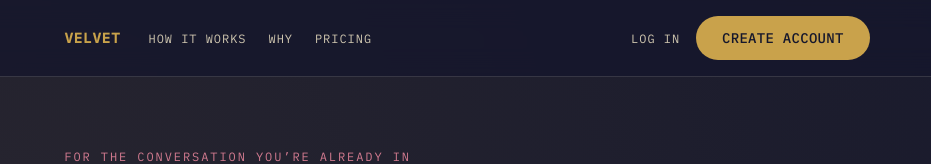
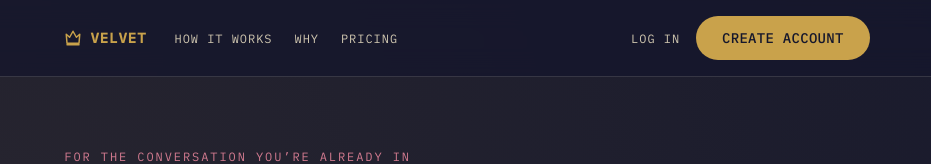
Before and after one commit to lisa6789025-spec/velvet, a Next.js app: page / in a window 1280 px wide. Shown: the top 164 px of the page, without its empty margins (173-1104 px from the left). Built offline with nearby package versions, Linux system fonts and the light colour scheme; no server answers.

Commit message:
Add unique SVG logo icon to nav brand and footer

```diff
--- a/app/layout.tsx
+++ b/app/layout.tsx
@@ -20,7 +20,7 @@ export default function RootLayout({ children }: { children: React.ReactNode })
       <body>
         <header className="site-nav">
           <nav className="nav-inner wrap">
-            <a href="/" className="brand">Velvet</a>
+            <a href="/" className="brand" style={{ display: "inline-flex", alignItems: "center", gap: 8 }}><svg viewBox="0 0 24 24" width="18" height="18" fill="none" stroke="currentColor" strokeWidth="2" strokeLinecap="round" strokeLinejoin="round" aria-hidden="true"><path d="M4 19L3 7l4.5 4L12 3l4.5 8L21 7l-1 12z"/><path d="M4 21h16"/></svg>Velvet</a>
             <div className="nav-links">
               <a href="/#how">How it works</a>
               <a href="/#features">Why</a>
@@ -36,7 +36,7 @@ export default function RootLayout({ children }: { children: React.ReactNode })
 
         <footer className="site-footer">
           <div className="wrap footer-inner">
-            <span className="footer-brand">Velvet</span>
+            <span className="footer-brand" style={{ display: "inline-flex", alignItems: "center", gap: 7 }}><svg viewBox="0 0 24 24" width="15" height="15" fill="none" stroke="currentColor" strokeWidth="2" strokeLinecap="round" strokeLinejoin="round" aria-hidden="true"><path d="M4 19L3 7l4.5 4L12 3l4.5 8L21 7l-1 12z"/><path d="M4 21h16"/></svg>Velvet</span>
             <span className="footer-tag">written between the lines, sent as your own</span>
             <div className="footer-links">
               <a href="/#how">How it works</a>
```
